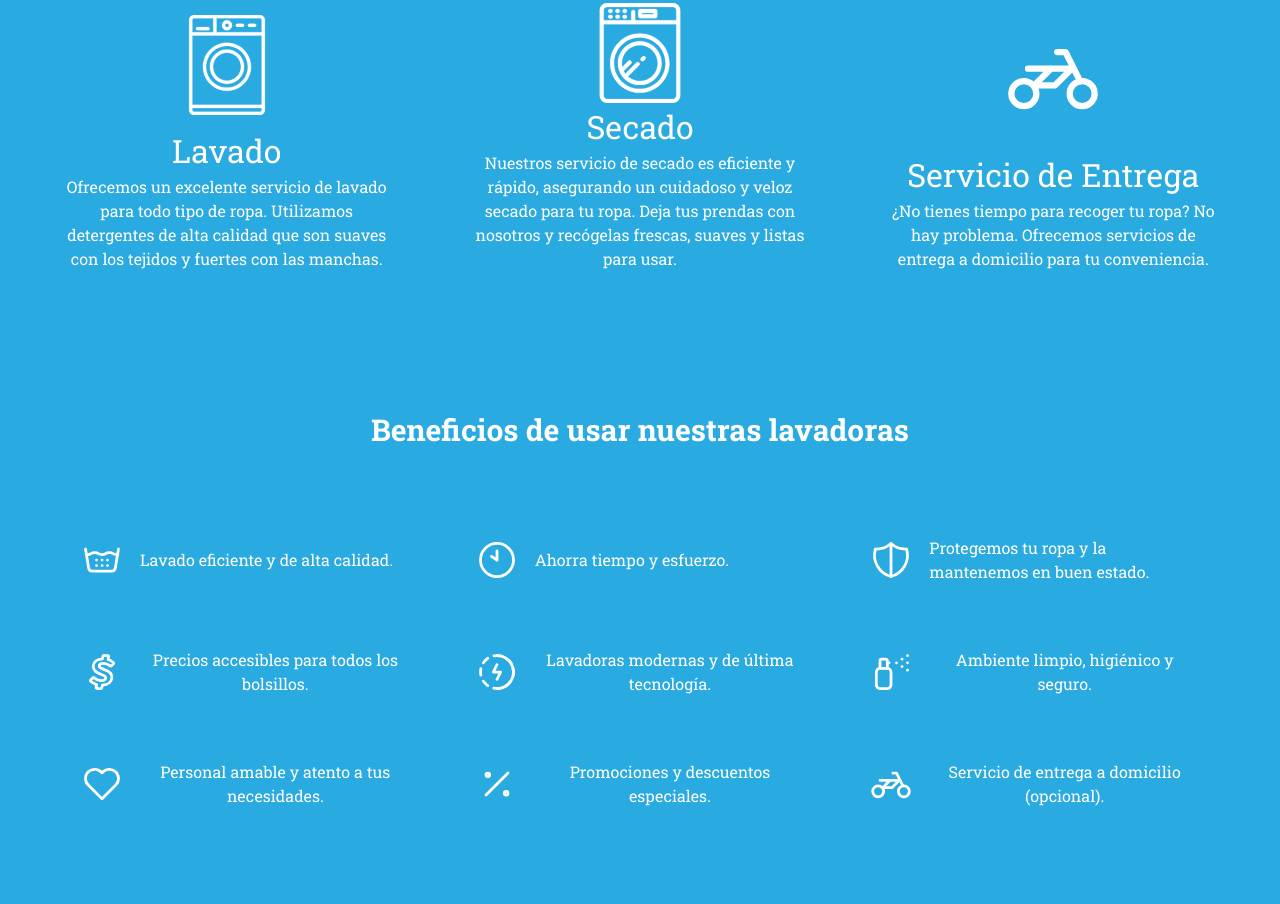
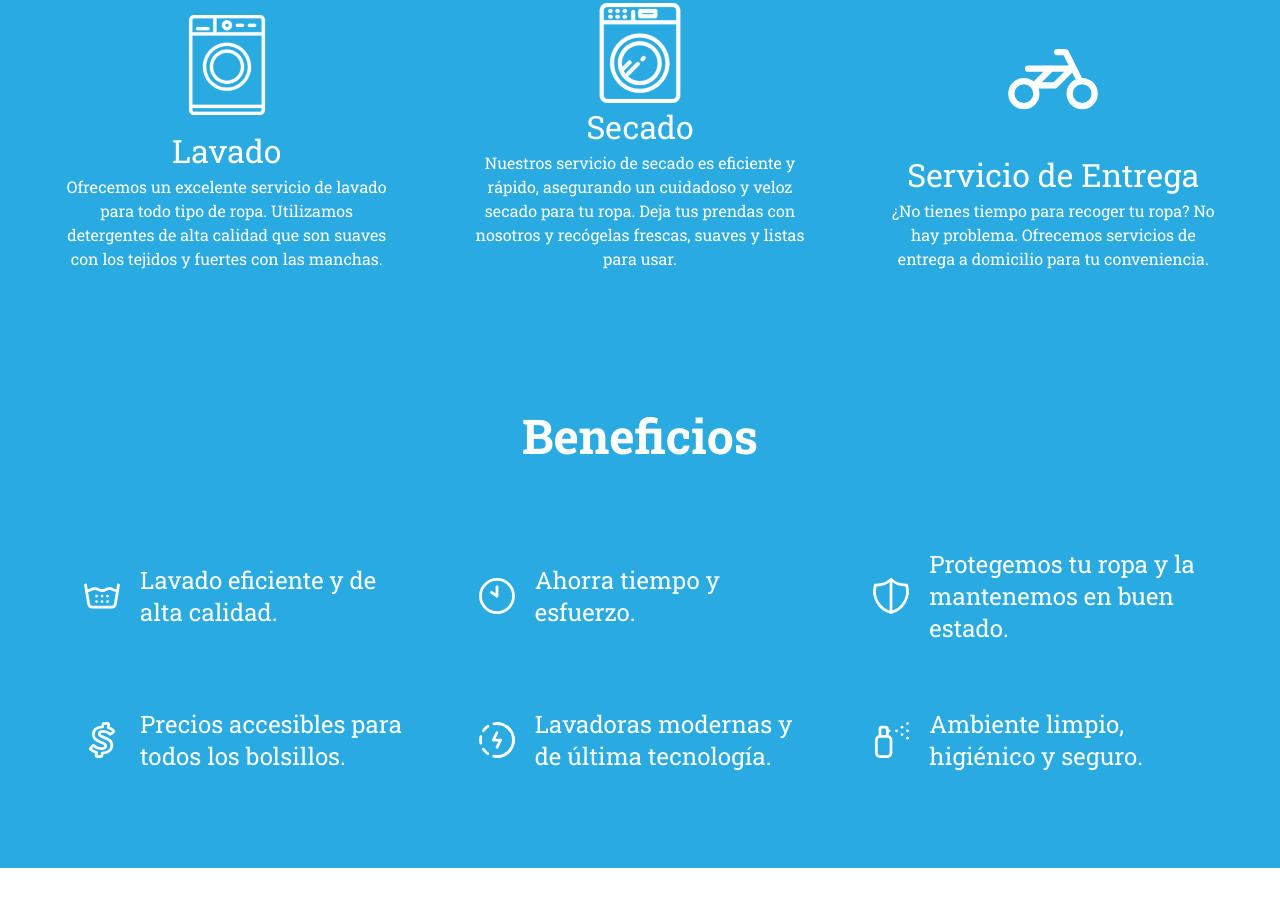
Before and after one commit to ElvisLC/LavanderiaAPP, a website: page views/home/index.html in a window 1280 px wide. Shown: the part 607-1511 px from the top of the page. After the commit the page ends 1475 px from the top, so only its background shows below. Drawn offline with nearby package versions, Linux system fonts and the light colour scheme.

Commit message:
portfolio

```diff
--- a/views/home/index.css
+++ b/views/home/index.css
@@ -255,6 +255,8 @@ nav ul li {
   .serviciosContainer{
     grid-template-columns: repeat(1,1fr);
 }
+
+
 .ubicacion h2{
 
     margin: 10%;
@@ -347,33 +349,6 @@ nav ul li {
 
 
 
-/* PRECIOS */
-#precios h2{
-    font-size: 3rem;
-    font-weight: bold;
-    color: #29ABE2;
-    margin: 5%;
-    text-align: center;
-}
-
-.containerPrecios h3{
-    text-align: center;
-    color: #29ABE2;
-    margin: 5%;
-    font-size: 1.4rem;
-}
-
-.containerPrecios p{
-    text-align: center;
-    color: #29ABE2;
-    margin: 5%;
-    font-size:1.2rem ;
-}
-
-
-.containerPrecios p{
-    color: #29ABE2;
-}
 
 /*
 footer
--- a/views/home/index.html
+++ b/views/home/index.html
@@ -63,10 +63,10 @@
         <section id="beneficios" class="mx-0 px-0">
 
           <div id="beneficioscont" class=" py-10" style="background-color: #29ABE2;">
-            <h2 class="py-10 text-5xl font-bold text-center mb-8 md:text-3xl" style="color: #FFFFFF;">Beneficios de usar nuestras lavadoras</h2>
+            <h2 class="py-10 text-6xl font-bold text-center mb-8 sm:text-5xl" style="color: #FFFFFF;">Beneficios</h2>
             <ul class="mx-16 grid grid-cols-1 md:grid-cols-2 lg:grid-cols-3 gap-8">
-              <li class="flex  items-center p-4 rounded-lg">
-                <div class="text-blue-600 text-3xl mr-4">
+              <li class="flex  items-center text-2xl p-4 rounded-lg">
+                <div class="text-blue-600  mr-4">
                   <svg xmlns="http://www.w3.org/2000/svg" class="icon icon-tabler icon-tabler-wash-temperature-6" width="44" height="44" viewBox="0 0 24 24" stroke-width="1.5" stroke="#ffffff" fill="none" stroke-linecap="round" stroke-linejoin="round">
                     <path stroke="none" d="M0 0h24v24H0z" fill="none"/>
                     <path d="M9 15h.01" />
@@ -79,9 +79,9 @@
                     <path d="M3.486 8.965c.168 .02 .34 .033 .514 .035c.79 .009 1.539 -.178 2 -.5c.461 -.32 1.21 -.507 2 -.5c.79 -.007 1.539 .18 2 .5c.461 .322 1.21 .509 2 .5c.79 .009 1.539 -.178 2 -.5c.461 -.32 1.21 -.507 2 -.5c.79 -.007 1.539 .18 2 .5c.461 .322 1.21 .509 2 .5c.17 0 .339 -.014 .503 -.034" />
                   </svg>
                 </div>
-                <p class="text-center" style="color: #FFFFFF;">Lavado eficiente y de alta calidad.</p>
+                <p class=" " style="color: #FFFFFF;">Lavado eficiente y de alta calidad.</p>
               </li>
-              <li class="flex  items-center  p-4 rounded-lg">
+              <li class="flex  items-center text-2xl  p-4 rounded-lg">
                 <div class="text-blue-600 text-3xl mr-4">
                   <svg xmlns="http://www.w3.org/2000/svg" class="icon icon-tabler icon-tabler-clock-hour-10" width="44" height="44" viewBox="0 0 24 24" stroke-width="1.5" stroke="#ffffff" fill="none" stroke-linecap="round" stroke-linejoin="round">
                     <path stroke="none" d="M0 0h24v24H0z" fill="none"/>
@@ -93,7 +93,7 @@
                 </div>
                 <p style="color: #FFFFFF;">Ahorra tiempo y esfuerzo.</p>
               </li>
-              <li class="flex  items-center  p-4 rounded-lg">
+              <li class="flex  items-center text-2xl  p-4 rounded-lg">
                 <div class="text-blue-600 text-3xl mr-4">
                   <svg xmlns="http://www.w3.org/2000/svg" class="icon icon-tabler icon-tabler-shield-half" width="44" height="44" viewBox="0 0 24 24" stroke-width="1.5" stroke="#ffffff" fill="none" stroke-linecap="round" stroke-linejoin="round">
                     <path stroke="none" d="M0 0h24v24H0z" fill="none"/>
@@ -103,7 +103,7 @@
                 </div>
                 <p style="color: #FFFFFF;">Protegemos tu ropa y la mantenemos en buen estado.</p>
               </li>
-              <li class="flex text-center items-center  p-4 rounded-lg">
+              <li class="flex  items-center text-2xl  p-4 rounded-lg">
                 <div class="text-blue-600 text-3xl mr-4">
                   <svg xmlns="http://www.w3.org/2000/svg" class="icon icon-tabler icon-tabler-brand-cashapp" width="44" height="44" viewBox="0 0 24 24" stroke-width="1.5" stroke="#ffffff" fill="none" stroke-linecap="round" stroke-linejoin="round">
                     <path stroke="none" d="M0 0h24v24H0z" fill="none"/>
@@ -112,7 +112,7 @@
                 </div>
                 <p style="color: #FFFFFF;">Precios accesibles para todos los bolsillos.</p>
               </li>
-              <li class="flex text-center items-center  p-4 rounded-lg">
+              <li class="flex items-center text-2xl   p-4 rounded-lg">
                 <div class="text-blue-600 text-3xl mr-4">
                   <svg xmlns="http://www.w3.org/2000/svg" class="icon icon-tabler icon-tabler-recharging" width="44" height="44" viewBox="0 0 24 24" stroke-width="1.5" stroke="#ffffff" fill="none" stroke-linecap="round" stroke-linejoin="round">
                     <path stroke="none" d="M0 0h24v24H0z" fill="none"/>
@@ -130,7 +130,7 @@
                 </div>
                 <p style="color: #FFFFFF;">Lavadoras modernas y de última tecnología.</p>
               </li>
-              <li class="flex text-center items-center  p-4 rounded-lg">
+              <li class="flex items-center  text-2xl  p-4 rounded-lg">
                 <div class="text-blue-600 text-3xl mr-4">
                   <svg xmlns="http://www.w3.org/2000/svg" class="icon icon-tabler icon-tabler-spray" width="44" height="44" viewBox="0 0 24 24" stroke-width="1.5" stroke="#ffffff" fill="none" stroke-linecap="round" stroke-linejoin="round">
                     <path stroke="none" d="M0 0h24v24H0z" fill="none"/>
@@ -147,38 +147,7 @@
                 </div>
                 <p style="color: #FFFFFF;">Ambiente limpio, higiénico y seguro.</p>
               </li>
-              <li class="flex text-center items-center p-4 rounded-lg">
-                <div class="text-blue-600 text-3xl mr-4">
-                  <svg xmlns="http://www.w3.org/2000/svg" class="icon icon-tabler icon-tabler-heart" width="44" height="44" viewBox="0 0 24 24" stroke-width="1.5" stroke="#ffffff" fill="none" stroke-linecap="round" stroke-linejoin="round">
-                    <path stroke="none" d="M0 0h24v24H0z" fill="none"/>
-                    <path d="M19.5 12.572l-7.5 7.428l-7.5 -7.428a5 5 0 1 1 7.5 -6.566a5 5 0 1 1 7.5 6.572" />
-                  </svg>
-                </div>
-                <p  class="font" style="color: #FFFFFF;">Personal amable y atento a tus necesidades.</p>
-              </li>
-              <li class="flex text-center items-center  p-4 rounded-lg">
-                <div class="text-blue-600 text-3xl mr-4">
-                  <svg xmlns="http://www.w3.org/2000/svg" class="icon icon-tabler icon-tabler-percentage" width="44" height="44" viewBox="0 0 24 24" stroke-width="1.5" stroke="#ffffff" fill="none" stroke-linecap="round" stroke-linejoin="round">
-                    <path stroke="none" d="M0 0h24v24H0z" fill="none"/>
-                    <path d="M17 17m-1 0a1 1 0 1 0 2 0a1 1 0 1 0 -2 0" />
-                    <path d="M7 7m-1 0a1 1 0 1 0 2 0a1 1 0 1 0 -2 0" />
-                    <path d="M6 18l12 -12" />
-                  </svg>
-                </div>
-                <p style="color: #FFFFFF;">Promociones y descuentos especiales.</p>
-              </li>
-              <li class="flex text-center items-center  p-4 rounded-lg">
-                <div class="text-blue-600 text-3xl mr-4">
-                  <svg xmlns="http://www.w3.org/2000/svg" class="icon icon-tabler icon-tabler-motorbike" width="44" height="44" viewBox="0 0 24 24" stroke-width="1.5" stroke="#ffffff" fill="none" stroke-linecap="round" stroke-linejoin="round">
-                    <path stroke="none" d="M0 0h24v24H0z" fill="none"/>
-                    <path d="M5 16m-3 0a3 3 0 1 0 6 0a3 3 0 1 0 -6 0" />
-                    <path d="M19 16m-3 0a3 3 0 1 0 6 0a3 3 0 1 0 -6 0" />
-                    <path d="M7.5 14h5l4 -4h-10.5m1.5 4l4 -4" />
-                    <path d="M13 6h2l1.5 3l2 4" />
-                  </svg>
-                </div>
-                <p style="color: #FFFFFF;">Servicio de entrega a domicilio (opcional).</p>
-              </li>
+
             </ul>
           </div>
         </section>
```
